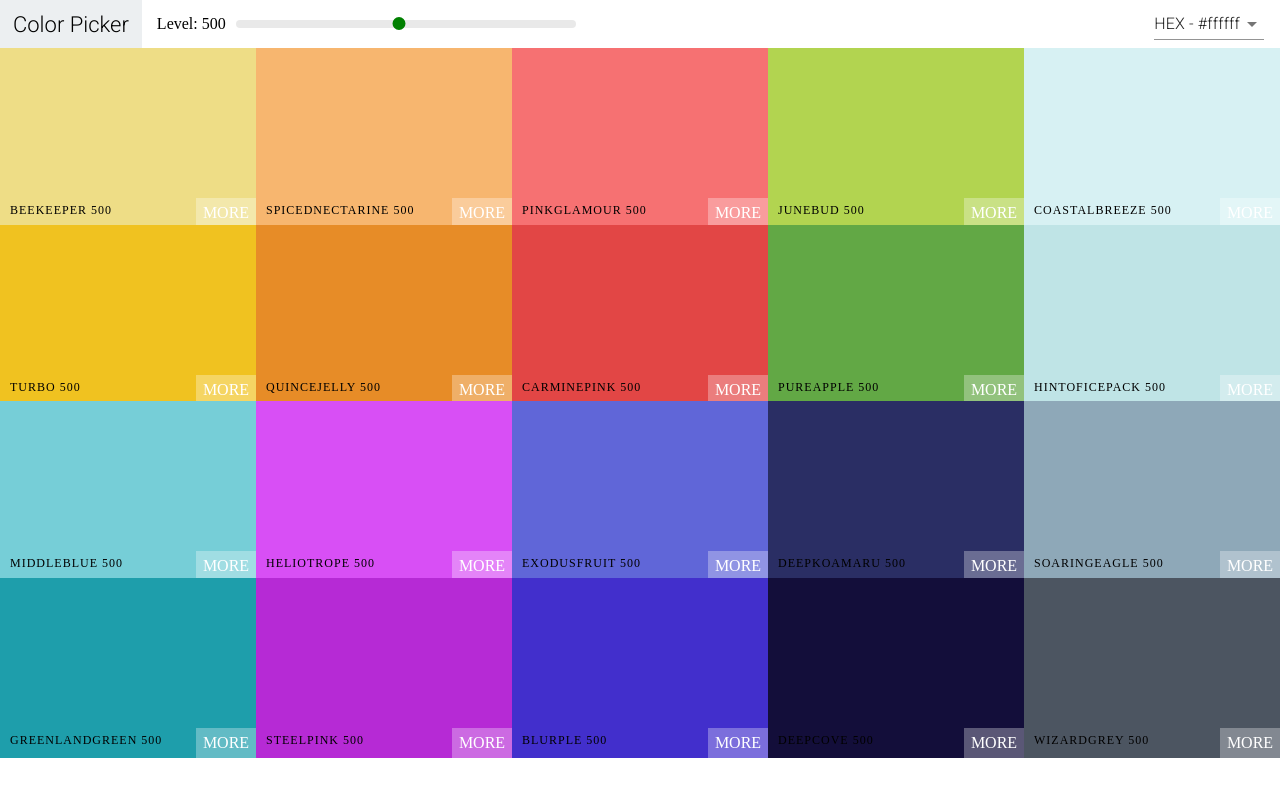
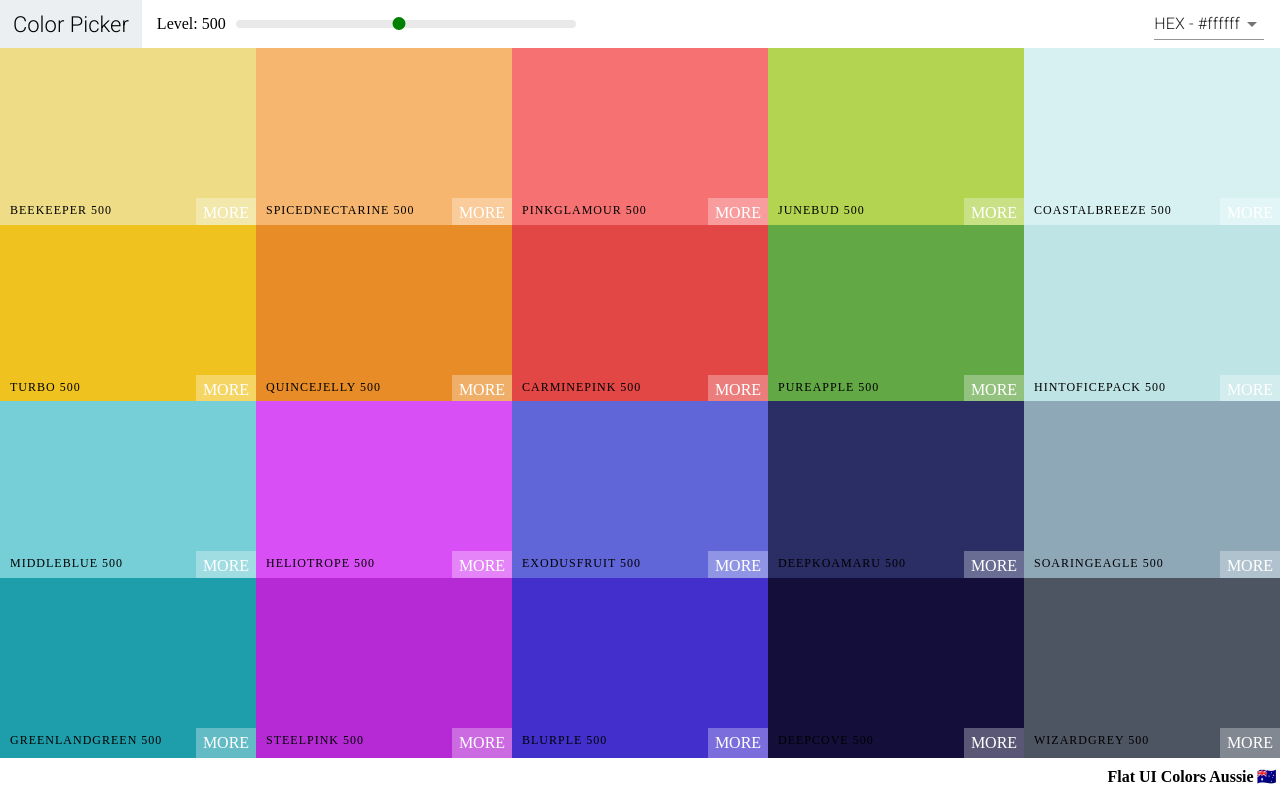
Before and after one commit to SuyashChandra/React, a React (Vite) app: page / in a window 1280 px wide. Built offline with nearby package versions, Linux system fonts and the light colour scheme.

Commit message:
Added Footer

```diff
--- a/src/Palette.css
+++ b/src/Palette.css
@@ -1,8 +1,22 @@
 .Palette{
     height: 100vh;
-    overflow: hidden
+    overflow:hidden
 }
 
 .Palette-colors {
-    height: 90%
+    height: 90%;
 }
+
+.Palette-footer {
+    background-color: white;
+    height: 5vh;
+    display: flex;
+    justify-content: flex-end;
+    align-items: center;
+    font-weight: bold;
+    margin-top: -0.7rem;
+}
+
+.emoji {
+    margin: 0.2rem
+}
--- a/src/Palette.js
+++ b/src/Palette.js
@@ -19,20 +19,22 @@ class Palette extends Component {
         this.setState({format: val})
     }
     render() {
-        const {colors} = this.props.palette
+        const {colors, paletteName, emoji} = this.props.palette
         const {level, format} = this.state
         const colorBoxes = colors[level].map(color => (
-            <ColorBox background={color[format]} key={color.name} name={color.name} />
+            <ColorBox background={color[format]} key={color.id} name={color.name} />
         ))
 
         return (
             <div className="Palette">
                 <Navbar level={level} changeLevel={this.changeLevel} handleChange={this.changeFormat}/>
                 <div className="Palette-colors">
-                    {/* the palette */}
                     {colorBoxes}
                 </div>
-                {/* footer eventually */}
+                <footer className="Palette-footer">
+                    {paletteName}
+                    <span className="emoji">{emoji}</span>
+                </footer>
             </div>
         )
     }
```
